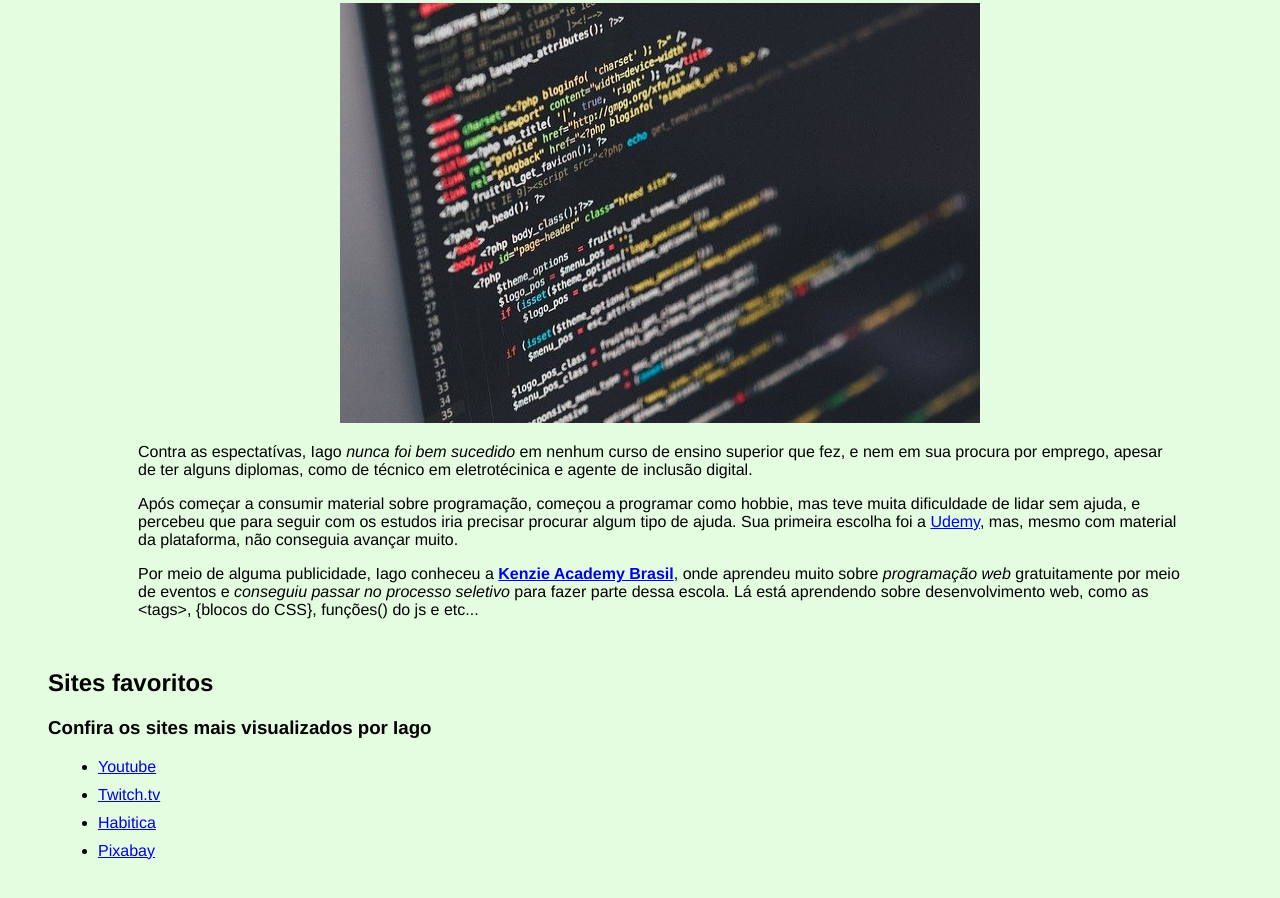
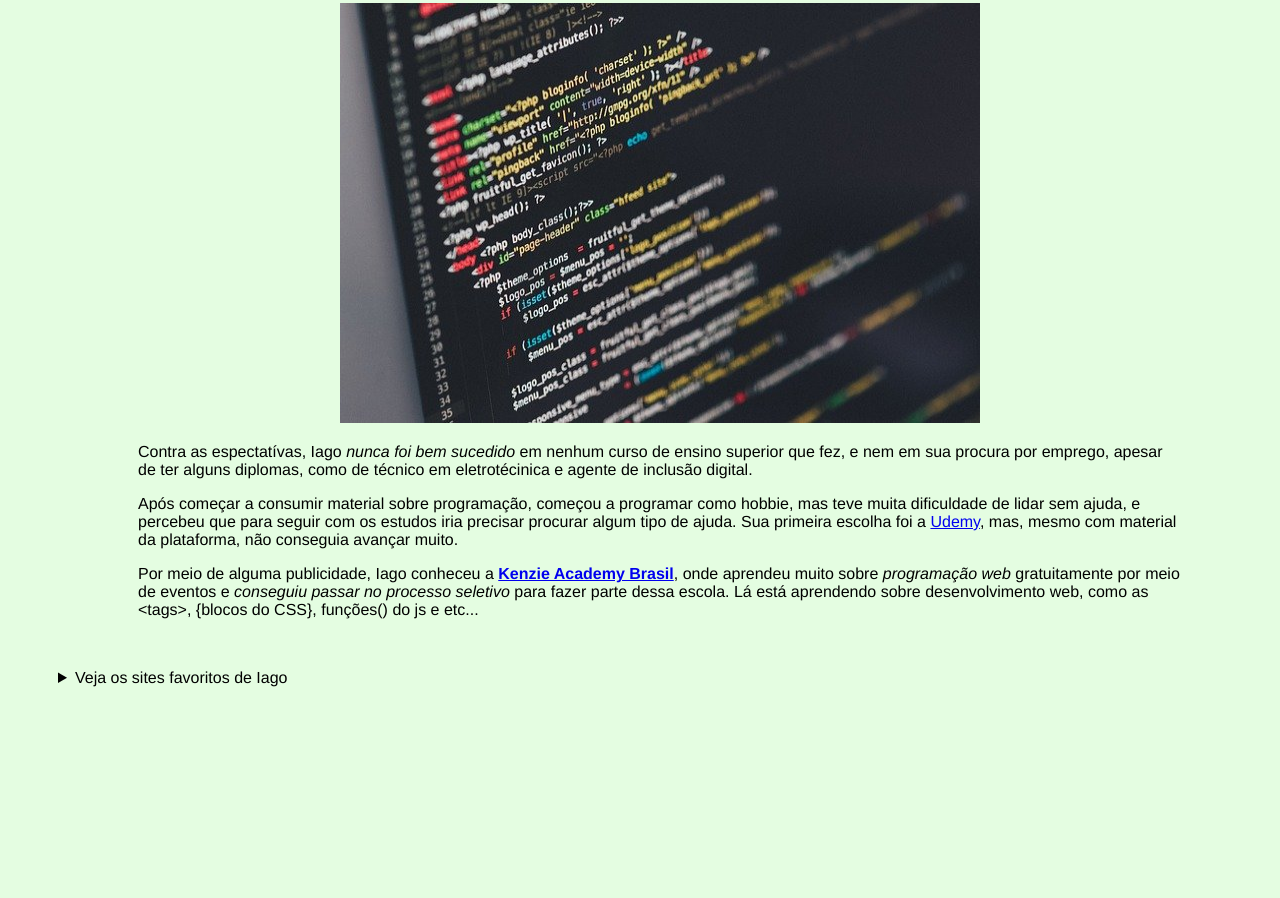
Before and after one commit to Iago-pixel/bio-iago, a plain HTML site: page index.html in a window 1280 px wide. Shown: the part 1658-2556 px from the top of the page. After the commit the page ends 2395 px from the top, so only its background shows below. Drawn offline with Linux system fonts and the light colour scheme.

Commit message:
adicionar details

```diff
--- a/index.html
+++ b/index.html
@@ -95,11 +95,9 @@
                 </ol>
             </section>
         </article>
+        <details>
+            <summary>Veja os sites favoritos de Iago</summary>
             <nav>
-            <hgroup>
-                <h2>Sites favoritos</h2>
-                <h3>Confira os sites mais visualizados por Iago</h3>
-            </hgroup>
                 <ul>
                     <li>
                         <a href="https://www.youtube.com/" target="_blank" rel="noreferrer noopener">Youtube</a>
@@ -115,6 +113,7 @@
                     </li>
                 </ul>
             </nav>
+        </details>
     </main>
   </body>
 </html>
--- a/style.css
+++ b/style.css
@@ -38,3 +38,7 @@ nav {
 nav ul li {
     margin: 10px;
 }
+
+details {
+    margin:50px;
+}
```
Lines whose indentation alone changed are shown as unchanged.
